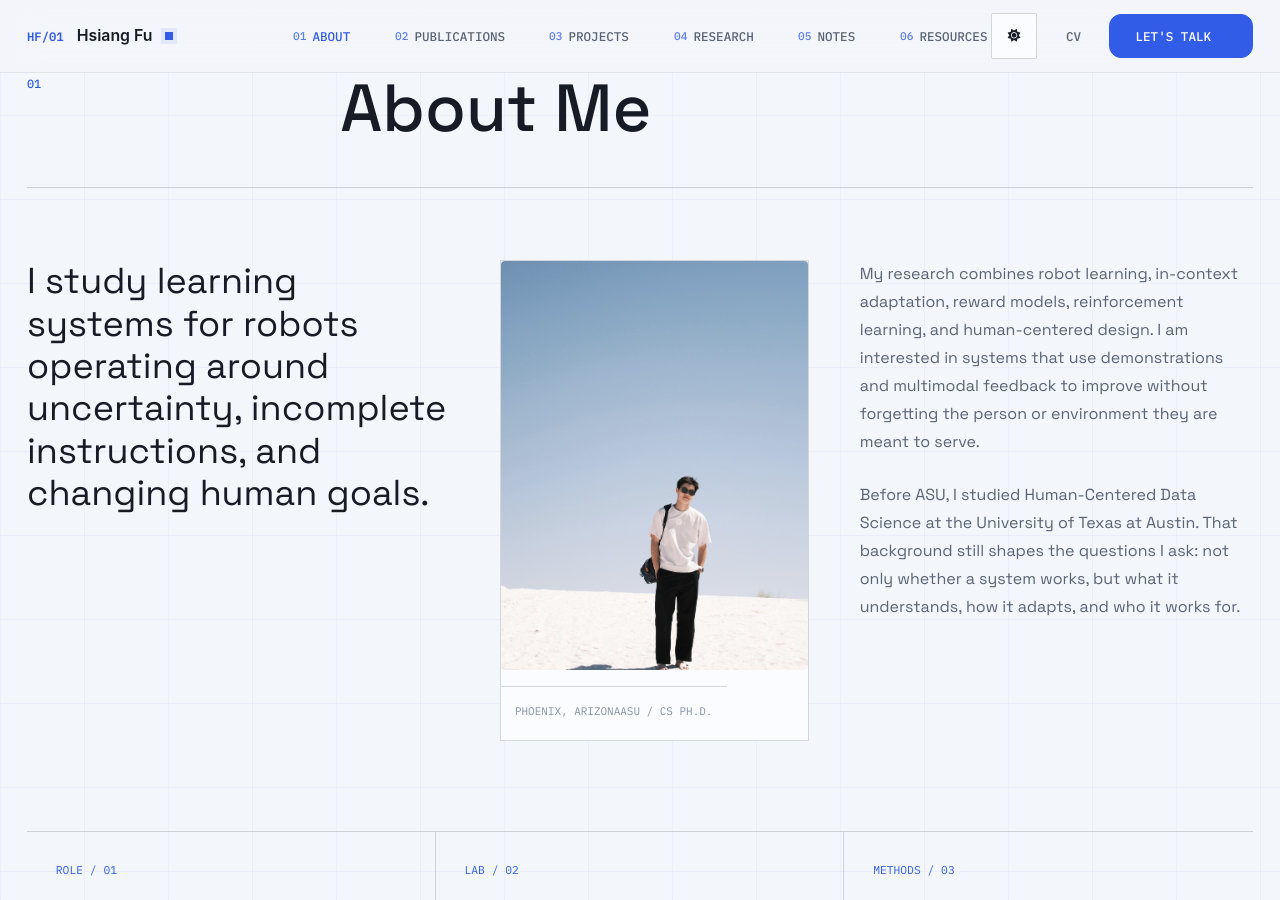
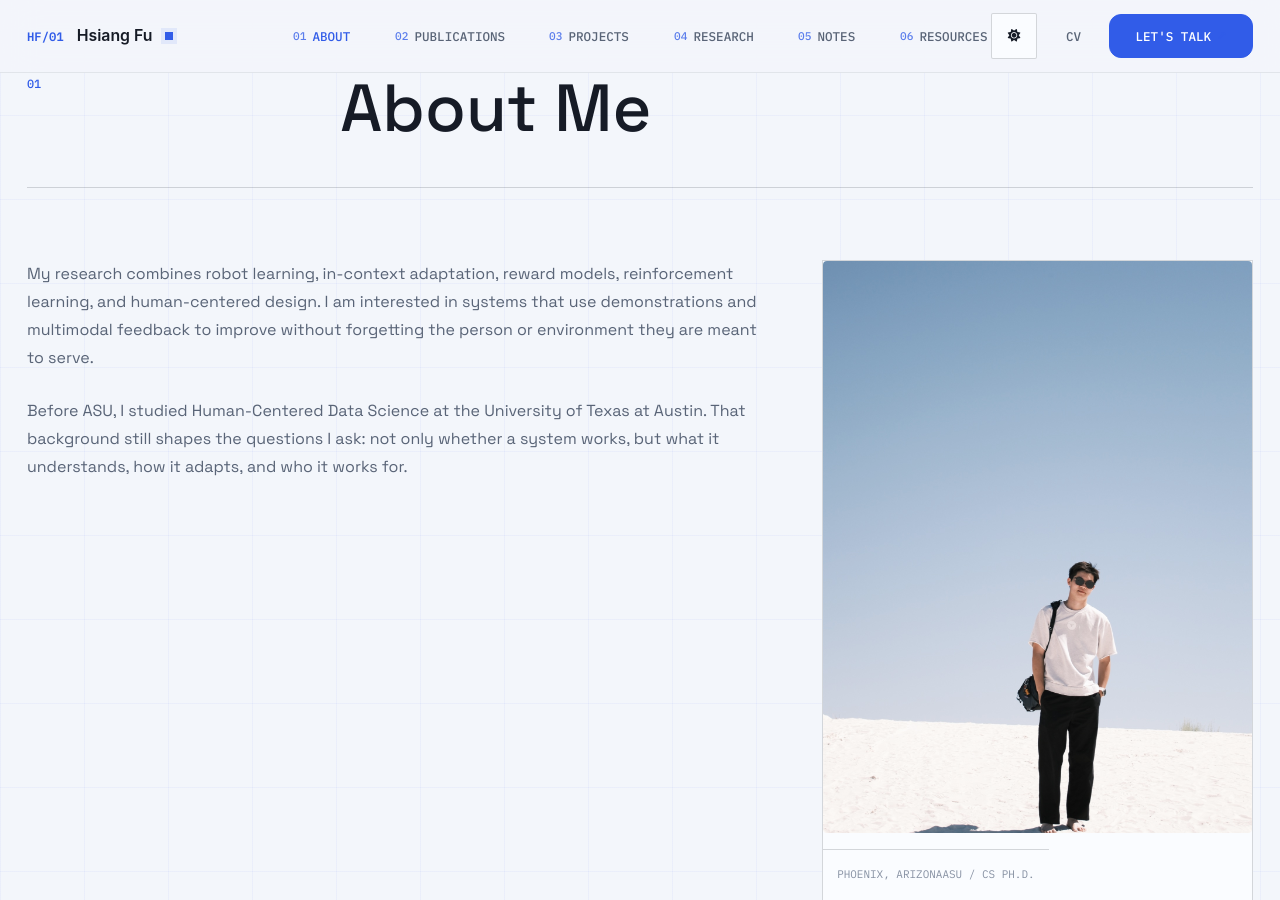
Before and after one commit to hsiang-fu/hsiang-fu.github.io, a Jekyll site: the page built from _pages/about.md, in a window 1280 px wide and 900 px high, scrolled down 1061 px. Built offline with Jekyll 4.4.1, drawn with Linux system fonts in a browser that asks for light colours; a script that is not in the unit is left out.

Commit message:
Simplify homepage about section

```diff
--- a/_pages/about.md
+++ b/_pages/about.md
@@ -92,15 +92,14 @@ redirect_from:
       <h2 id="about-heading">About Me</h2>
     </header>
     <div class="field-about__body">
-      <p class="field-about__lead">I study learning systems for robots operating around uncertainty, incomplete instructions, and changing human goals.</p>
+      <div class="field-about__copy">
+        <p>My research combines robot learning, in-context adaptation, reward models, reinforcement learning, and human-centered design. I am interested in systems that use demonstrations and multimodal feedback to improve without forgetting the person or environment they are meant to serve.</p>
+        <p>Before ASU, I studied Human-Centered Data Science at the University of Texas at Austin. That background still shapes the questions I ask: not only whether a system works, but what it understands, how it adapts, and who it works for.</p>
+      </div>
       <figure class="field-about__portrait">
         <img src="/images/sean-desert.jpg" alt="Hsiang Fu standing in a bright desert landscape" loading="lazy">
         <figcaption><span>Phoenix, Arizona</span><span>ASU / CS Ph.D.</span></figcaption>
       </figure>
-      <div class="field-about__copy">
-        <p>My research combines robot learning, in-context adaptation, reward models, reinforcement learning, and human-centered design. I am interested in systems that use demonstrations and multimodal feedback to improve without forgetting the person or environment they are meant to serve.</p>
-        <p>Before ASU, I studied Human-Centered Data Science at the University of Texas at Austin. That background still shapes the questions I ask: not only whether a system works, but what it understands, how it adapts, and who it works for.</p>
-      </div>
     </div>
     <dl class="field-index" aria-label="Academic profile">
       <div><dt>Role / 01</dt><dd>Computer Science Ph.D. Student</dd></div>
--- a/_sass/layout/_signal.scss
+++ b/_sass/layout/_signal.scss
@@ -3419,21 +3419,15 @@ body {
 
 .field-about__body {
   display: grid;
-  grid-template-columns: minmax(0, 0.75fr) minmax(16rem, 0.55fr) minmax(0, 0.7fr);
+  grid-template-columns: minmax(0, 1fr) minmax(16rem, 0.58fr);
   gap: clamp(2rem, 4vw, 4.5rem);
+  align-items: start;
   padding: 4rem 0 5rem;
-}
-
-.field-about__lead {
-  max-width: 24ch;
-  margin: 0;
-  color: var(--signal-text) !important;
-  font-size: 2rem;
-  line-height: 1.18;
 }
 
 .field-about__copy {
   display: flex;
+  max-width: 42rem;
   flex-direction: column;
   gap: 1.4rem;
 }
@@ -4179,10 +4173,6 @@ body {
     justify-self: end;
   }
 
-  .field-about__lead {
-    max-width: 28ch;
-  }
-
   .field-index {
     grid-template-columns: 1fr;
   }
@@ -4367,10 +4357,6 @@ body {
     padding: 2.5rem 0 3rem;
   }
 
-  .field-about__lead {
-    font-size: 1.55rem;
-  }
-
   .field-about__copy {
     grid-template-columns: 1fr;
   }
```
